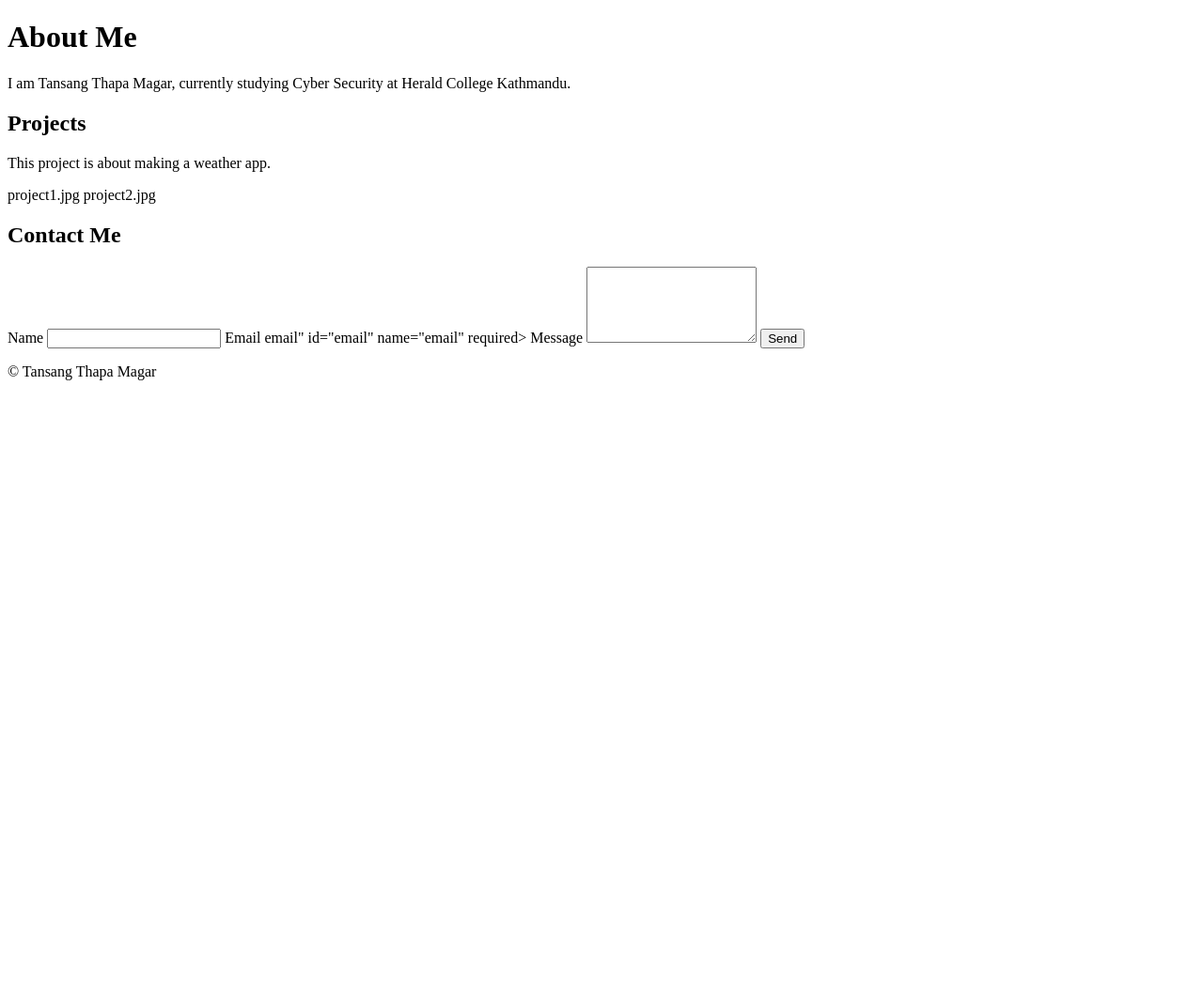
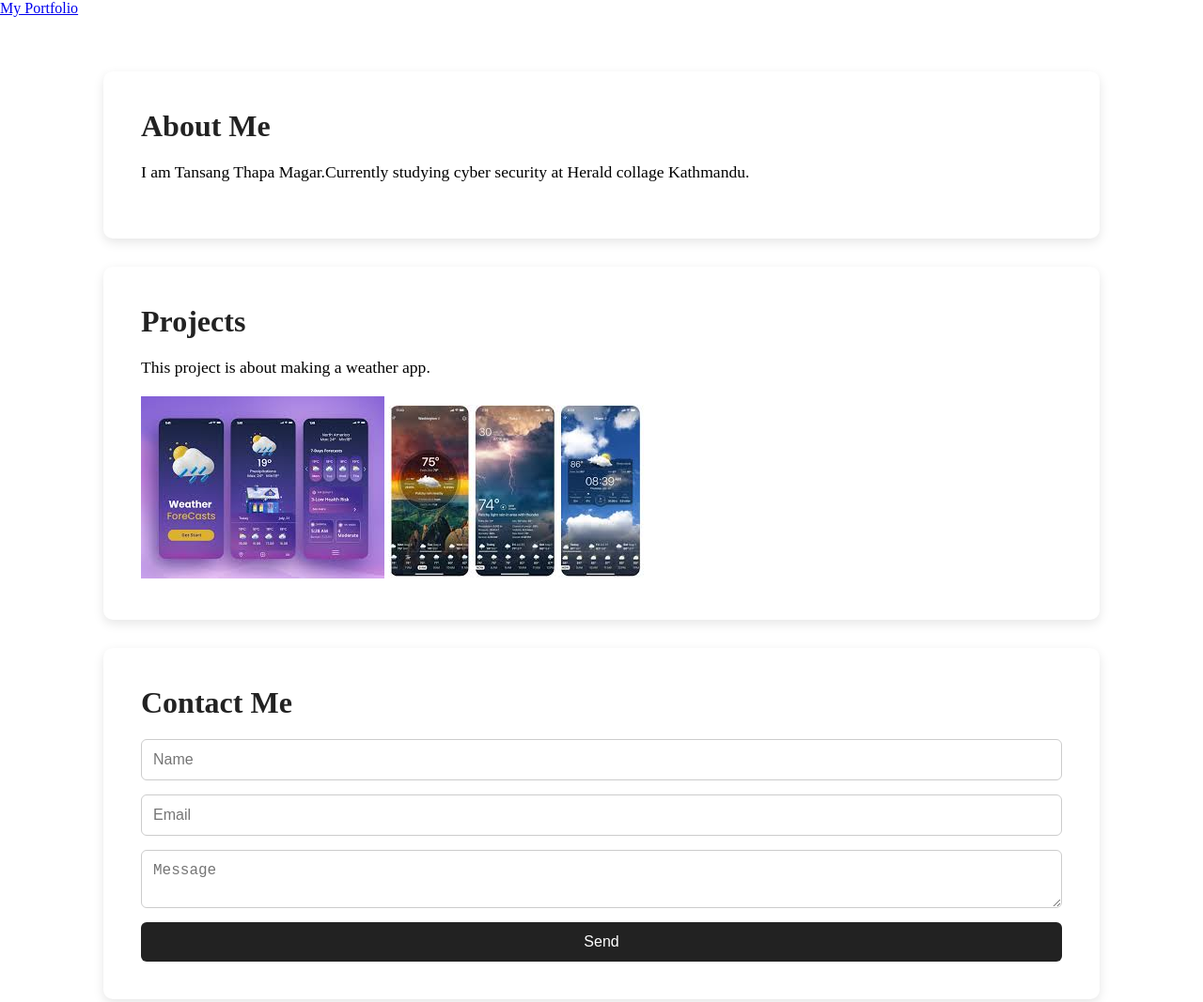
Before and after one commit to SenpaiNeedsHelp/Workshop_1, a plain HTML site: page index.html in a window 1280 px wide. Shown: the top 1067 px of the page at 94% size. Before the commit the page ends 800 px from the top, so only its background shows below. Drawn offline with Linux system fonts and the light colour scheme.

Commit message:
Update portfolio details and improve HTML structure

```diff
--- a/index.html
+++ b/index.html
@@ -1,16 +1,20 @@
-
 <!DOCTYPE html>
 <html lang="en">
 <head>
     <meta charset="UTF-8">
     <meta name="viewport" content="width=device-width, initial-scale=1.0">
-    <title>Tansang Thapa Magar | Portfolio</title>
-    <link rel="stylesheet" href="style.css        #My Portfolio</a>
+    <title>My Portfolio</title>
+    <link rel="stylesheet" href="style.css">
+    <link rel="icon" href="icons.ico" type="image/x-icon">
+</head>
+<body>
+    <header>
+        <a href="#">My Portfolio</a>
         <nav>
             <ul>
-                <li>#AboutAbout</a></li>
-                <li>#ProjectsProjects</a></li>
-                <li>#ContactContact</a></li>
+                <li><a href="#About">About</a></li>
+                <li><a href="#Projects">Projects</a></li>
+                <li><a href="#Contact">Contact</a></li>
             </ul>
         </nav>
     </header>
@@ -18,37 +22,29 @@
     <main>
         <section id="About">
             <h1>About Me</h1>
-            <p>I am Tansang Thapa Magar, currently studying Cyber Security at Herald College Kathmandu.</p>
+            <p>I am Tansang Thapa Magar.Currently studying cyber security at Herald collage Kathmandu.</p>
         </section>
 
         <section id="Projects">
             <h1>Projects</h1>
             <p>This project is about making a weather app.</p>
-            <div class="project-gallery">
-                project1.jpg
-                project2.jpg
-            </div>
+            <img src="images/images.jpg" alt="Project Screenshot">
+            <img src="images/images2.jpg" alt="Project Screenshot 2">
         </section>
 
         <section id="Contact">
             <h1>Contact Me</h1>
             <form>
-                <label for="name">Name</label>
-                <input type="text" id="name" name="name" required>
-
-                <label for="email">Email</label>
-               email" id="email" name="email" required>
-
-                <label for="message">Message</label>
-                <textarea id="message" name="message" rows="5" required></textarea>
-
+                <input type="text" placeholder="Name">
+                <input type="email" placeholder="Email">
+                <textarea placeholder="Message"></textarea>
                 <button type="submit">Send</button>
             </form>
         </section>
     </main>
 
     <footer>
-        <p>&copy; Tansang Thapa Magar</p>
+        <p>&copy; copyright belongs to Tansang Thapa Magar</p>
     </footer>
 </body>
 </html>
```
